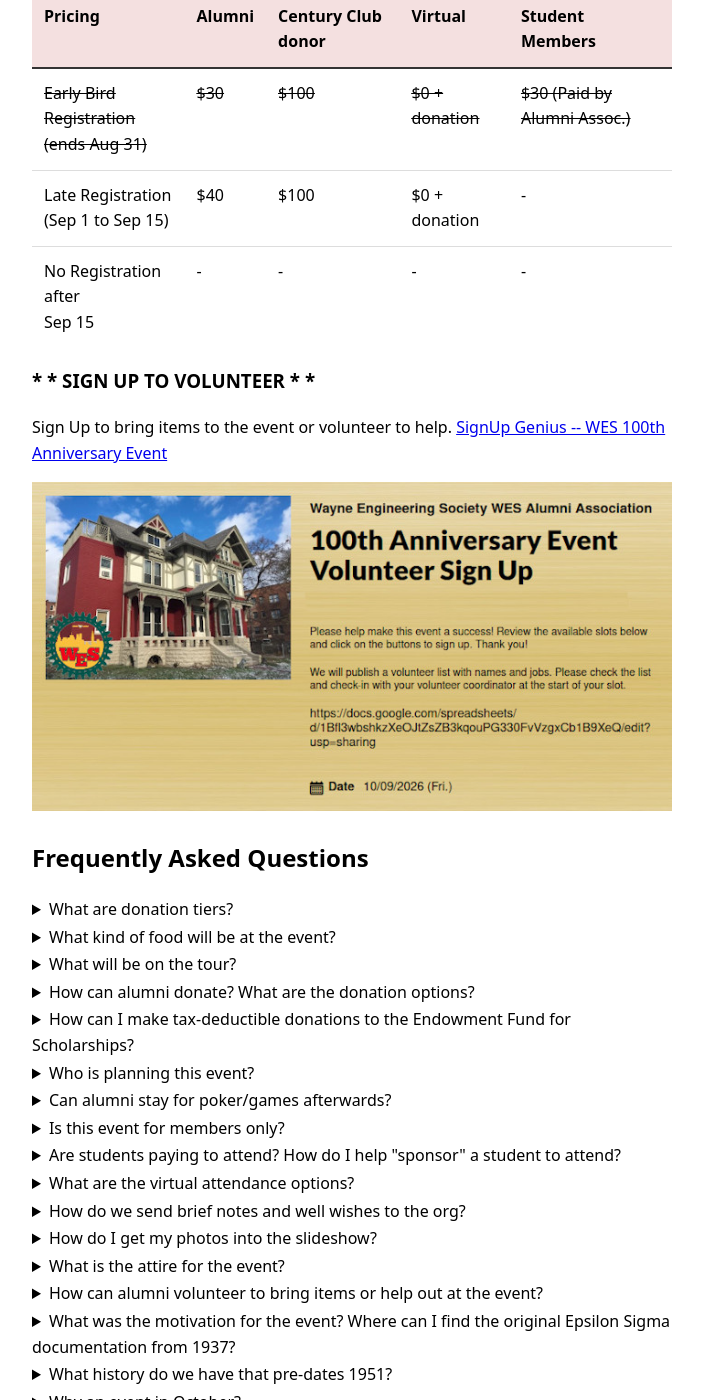
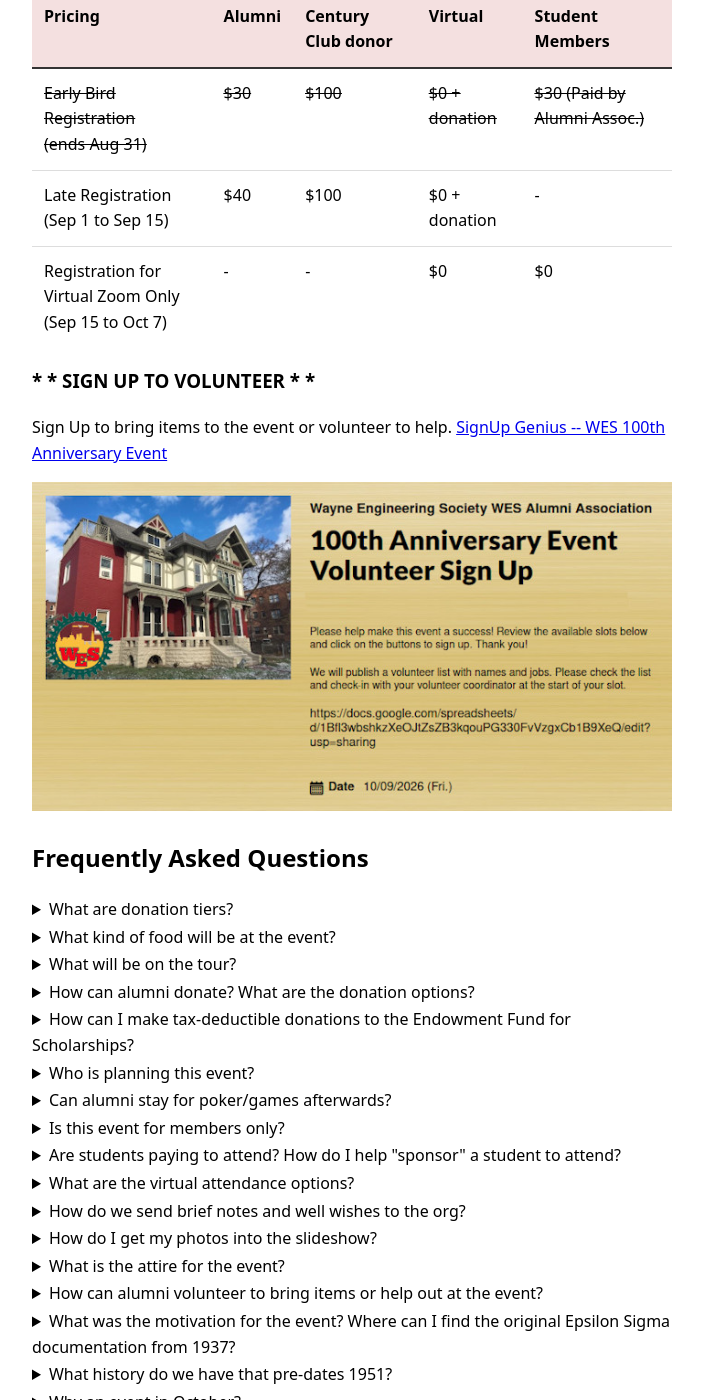
Before and after one commit to mciechanumich/WES100, a Jekyll site: the page built from docs/index.html, in a window 1280 px wide and 1400 px high, scrolled down 1440 px. Shown: the whole window, without its empty margins (288-991 px from the left). Built offline with Jekyll 4.4.1, drawn with Linux system fonts in a browser that asks for light colours; some of the changed text lies outside the part shown.

Commit message:
feat: virt reg 9/15 to 10/7

```diff
--- a/docs/index.html
+++ b/docs/index.html
@@ -126,11 +126,11 @@
 
             <!-- Data Row 2 -->
             <div class="div-table-row">
-              <div class="div-table-cell">No Registration after<br/>Sep 15</div>
+              <div class="div-table-cell">Registration for Virtual Zoom Only <br/>(Sep 15 to Oct 7)</div>
               <div class="div-table-cell">-</div>
               <div class="div-table-cell">-</div>
-              <div class="div-table-cell">-</div>
-              <div class="div-table-cell">-</div>
+              <div class="div-table-cell">$0</div>
+              <div class="div-table-cell">$0</div>
             </div>
 
 </div>
@@ -372,6 +372,7 @@
 
     <div class="">
         <h4>Site Updates</h2>
+        <p>Updated Tuesday, Sep 15th - Added virt registration only starting Sep 15.</p>
         <p>Updated Tuesday, Sep 1st - Added parking info.</p>
         <p>Updated Monday, Aug 31st - Removed early registration.</p>
         <p>Updated Wednesday, Aug 26th - Updated wording on titles.</p>
```
